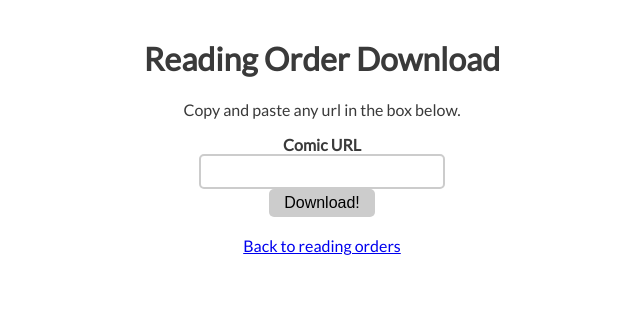
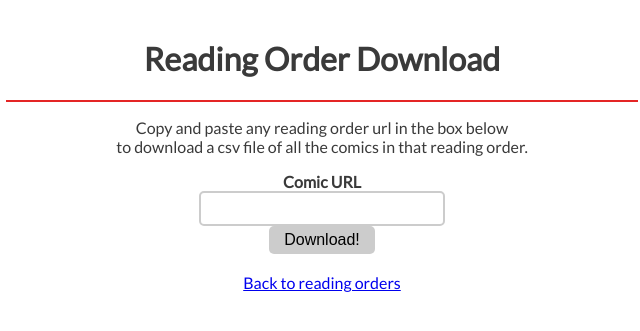
Before and after one commit to jacob-armiger/comic-list-web-scraper, a Flask app: page / in a window 1280 px wide. Shown: the top 331 px of the page, without its empty margins (318-958 px from the left). Run offline with Flask 2, Linux system fonts and the light colour scheme.

Commit message:
Update style

```diff
--- a/static/styles/index.css
+++ b/static/styles/index.css
@@ -8,6 +8,10 @@ body {
 	width: 50%;
 	padding: 10px;
 	text-align: center;
+  }
+
+  hr {
+	border: 1px solid #e42525;
   }
 
 
--- a/templates/index.html
+++ b/templates/index.html
@@ -13,7 +13,10 @@
 <body>
     <div class="main">
         <h1>Reading Order Download</h1>
-        <p>Copy and paste any url in the box below.</p>
+        <hr>
+        <p>Copy and paste any reading order url in the box below<br>
+            to download a csv file of all the comics in that reading order.
+        </p>
         <form action="{{ url_for('getURL')}}" method="post">
             <label><strong>Comic URL</strong></label><br>
             <input type="text" name="url"><br>
```
